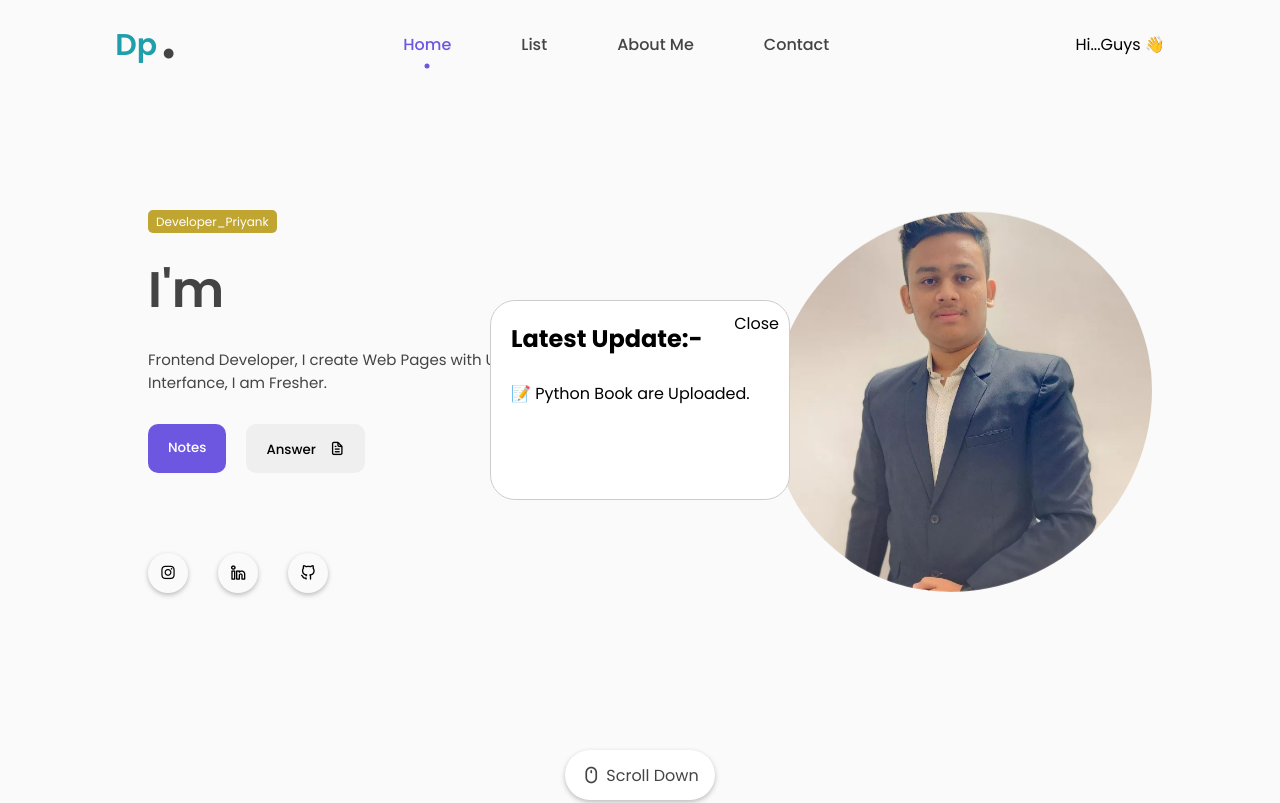
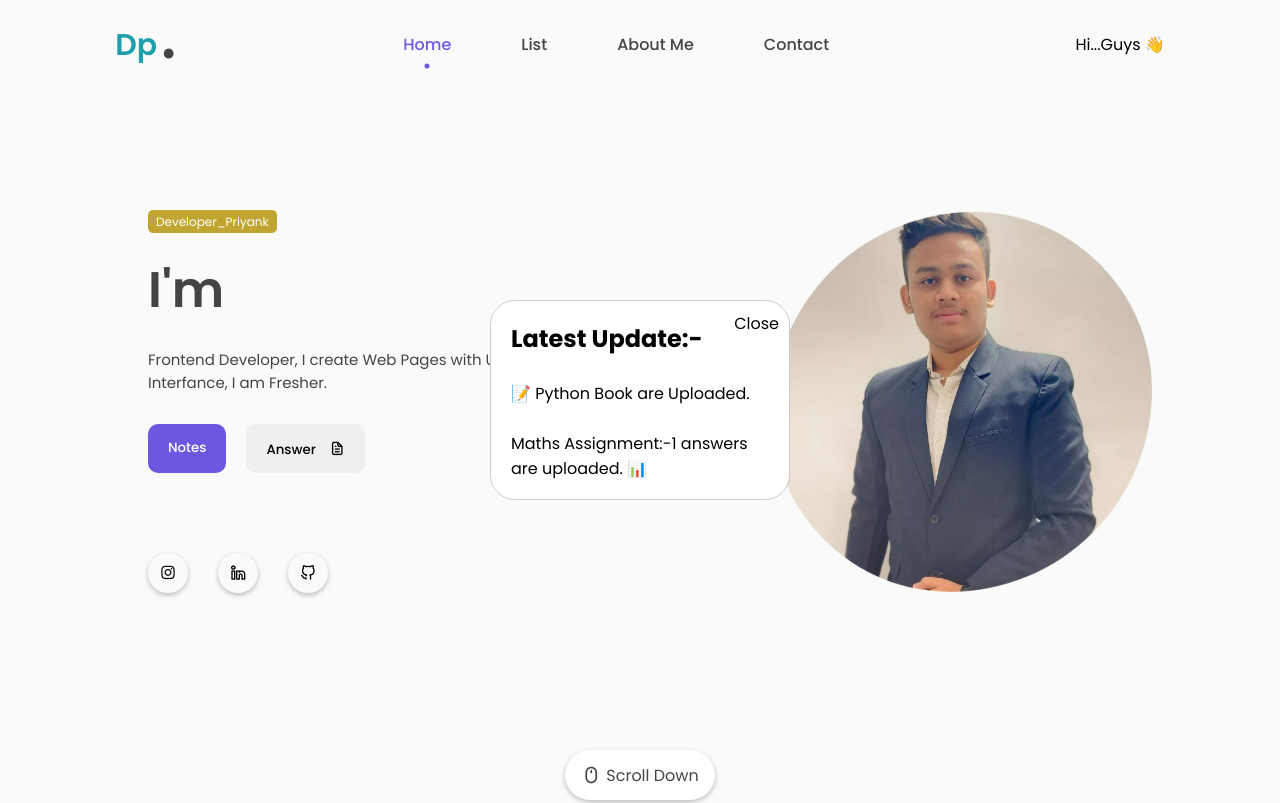
Before and after one commit to Priyank911/StudyBuddy-Dp, a plain HTML site: page index.html in a window 1280 px wide. Shown: the top 803 px of the page. Drawn offline with nearby package versions, Linux system fonts and the light colour scheme.

Commit message:
Update index.html

```diff
--- a/index.html
+++ b/index.html
@@ -243,6 +243,8 @@
         <br>
         <p>📝 Python Book are Uploaded.</p>
         <br>
+        <p>Maths Assignment:-1 answers are uploaded. 📊</p>
+        <br>
         <span class="close">Close</span>
     </div>
 
```
